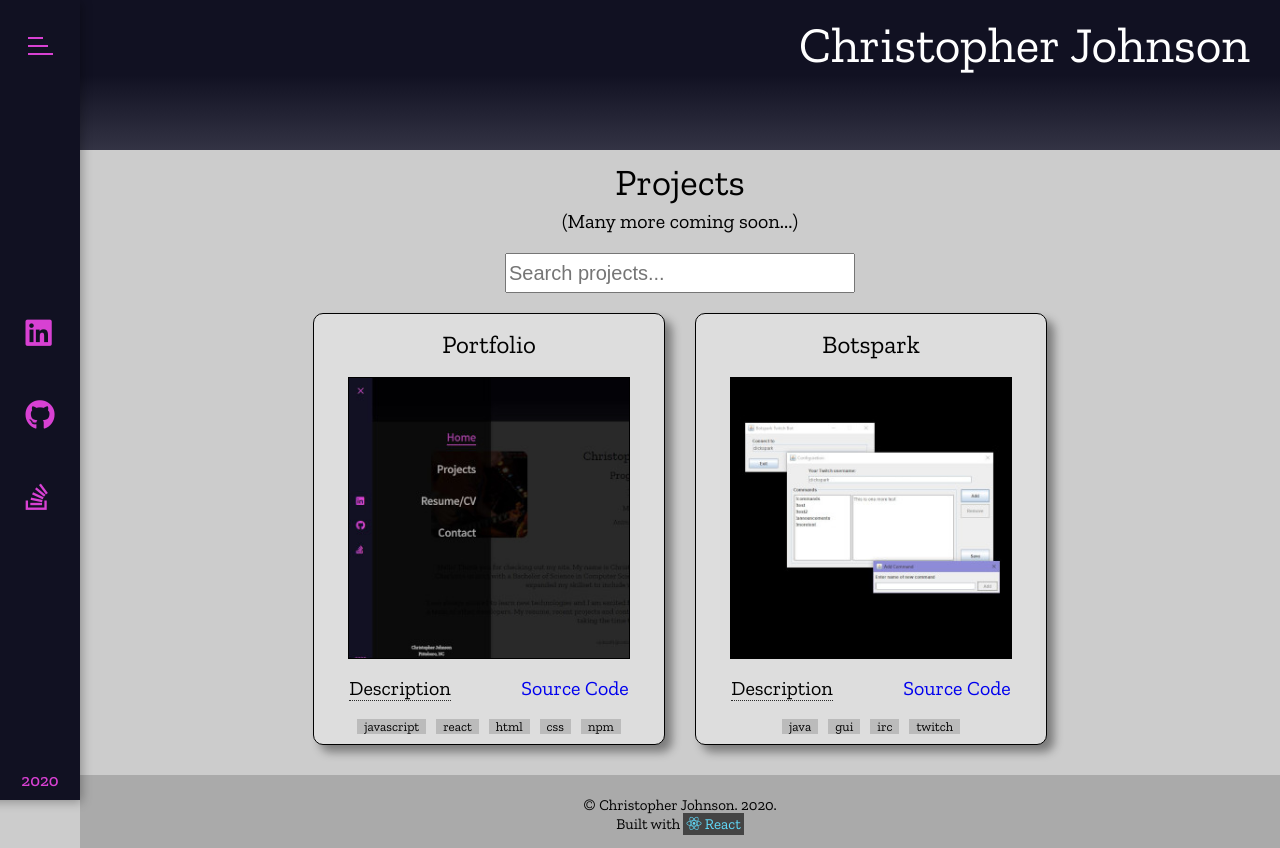
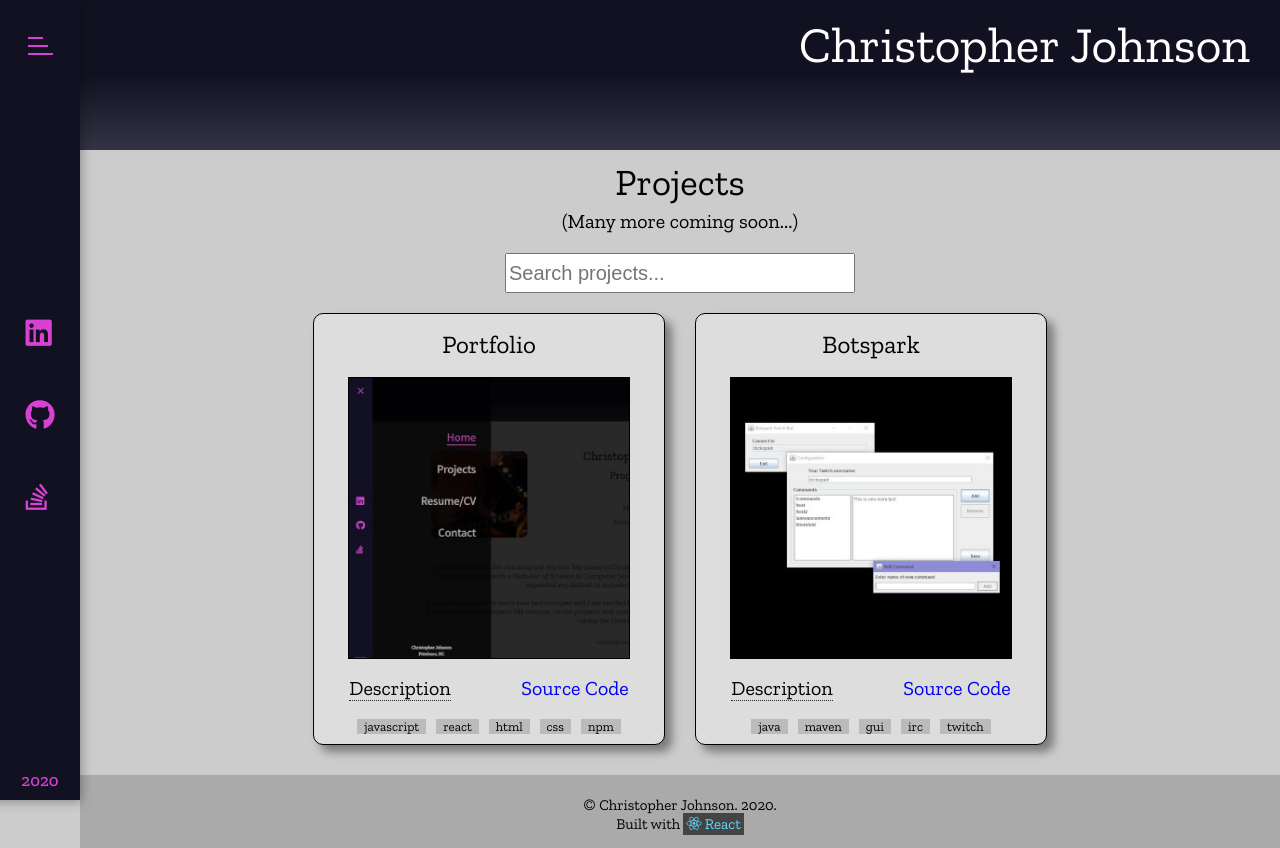
Before and after one commit to cjohn281/portfolio, a React (Create React App) app: page /projects in a window 1280 px wide. Built offline with nearby package versions, Linux system fonts and the light colour scheme.

Commit message:
Updated Sparkbot project tags

```diff
--- a/src/resources/projectObjs.js
+++ b/src/resources/projectObjs.js
@@ -20,6 +20,7 @@ export const projectObjs = [
 										"add and edit commands quickly and easily.",
 		"tags": [
 			"Java",
+			"Maven",
 			"GUI",
 			"irc",
 			"Twitch"
```
